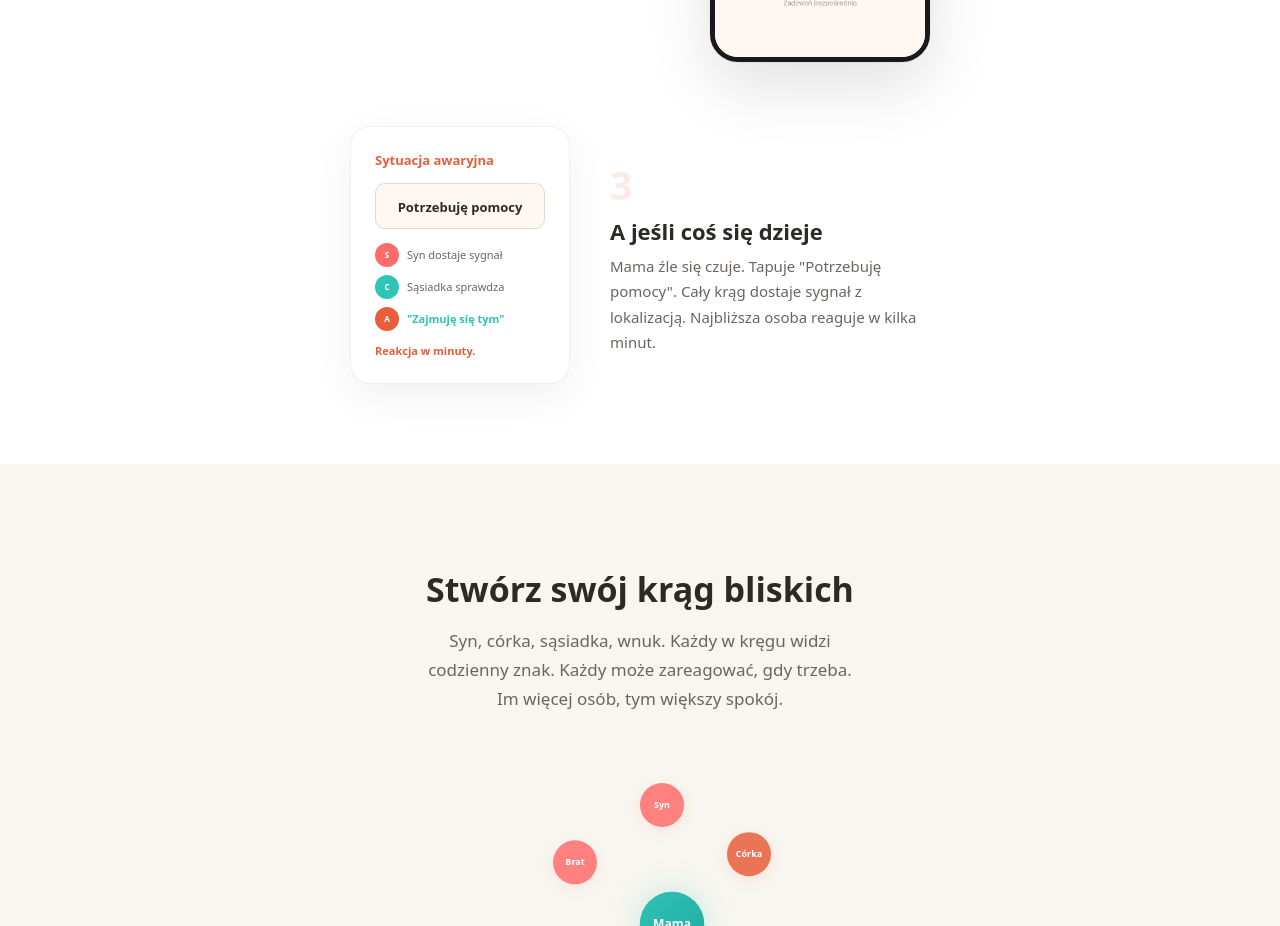
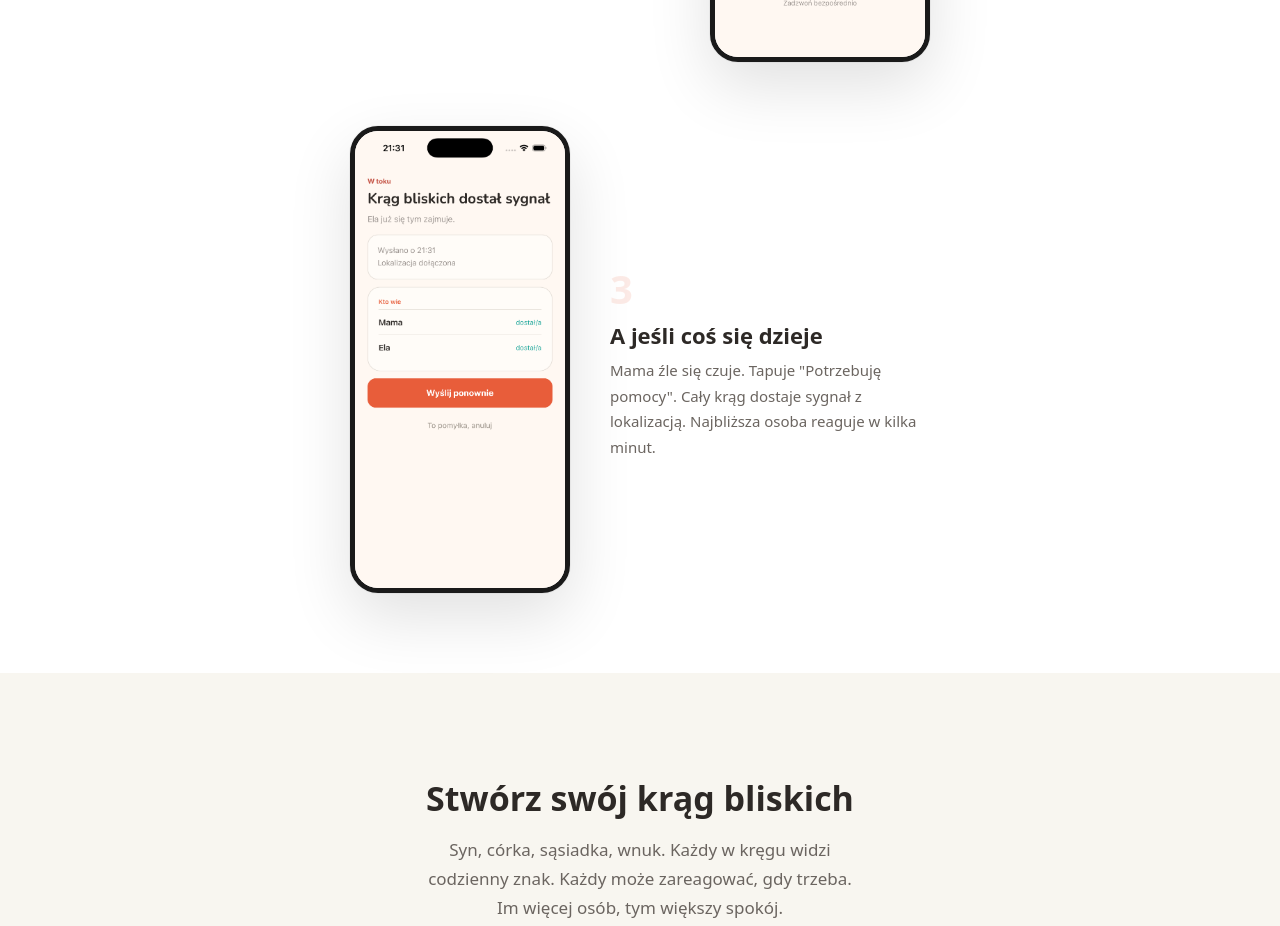
Before and after one commit to hermit85/cmok-web, a Next.js app: page / in a window 1280 px wide. Shown: the part 2200-3126 px from the top of the page. Built offline with nearby package versions, Linux system fonts and the light colour scheme.

Commit message:
Step 3: real urgent screen screenshot instead of CSS card

```diff
--- a/app/page.tsx
+++ b/app/page.tsx
@@ -76,30 +76,9 @@ export default function Home() {
             <Image src="/screen-recipient.png" alt="Znak od Mamy" width={200} height={434} className="phone-img" />
           </div>
 
-          {/* Step 3 — emergency scenario, no phone screenshot */}
+          {/* Step 3 — real emergency screen */}
           <div style={{ display:'flex',alignItems:'center',gap:40,flexWrap:'wrap',justifyContent:'center' }}>
-            {/* Visual: emergency scenario card */}
-            <div style={{ width:220,padding:24,borderRadius:20,background:'white',border:'1px solid rgba(224,218,211,0.4)',boxShadow:'0 12px 40px rgba(0,0,0,0.06)' }}>
-              <p style={{ fontSize:13,fontWeight:700,color:'#E85D3A',marginBottom:12 }}>Sytuacja awaryjna</p>
-              <div style={{ padding:'10px 14px',borderRadius:10,border:'1.5px solid #E0DAD3',background:'#FFF8F2',textAlign:'center',marginBottom:14 }}>
-                <span style={{ fontSize:13,fontWeight:700,color:'#2D2926' }}>Potrzebuję pomocy</span>
-              </div>
-              <div style={{ display:'flex',flexDirection:'column',gap:8 }}>
-                <div style={{ display:'flex',alignItems:'center',gap:8 }}>
-                  <div style={{ width:24,height:24,borderRadius:12,background:'#FF6B6B',display:'flex',alignItems:'center',justifyContent:'center',flexShrink:0 }}><span style={{ color:'white',fontSize:8,fontWeight:700 }}>S</span></div>
-                  <span style={{ fontSize:11,color:'#6B6560' }}>Syn dostaje sygnał</span>
-                </div>
-                <div style={{ display:'flex',alignItems:'center',gap:8 }}>
-                  <div style={{ width:24,height:24,borderRadius:12,background:'#2EC4B6',display:'flex',alignItems:'center',justifyContent:'center',flexShrink:0 }}><span style={{ color:'white',fontSize:8,fontWeight:700 }}>C</span></div>
-                  <span style={{ fontSize:11,color:'#6B6560' }}>Sąsiadka sprawdza</span>
-                </div>
-                <div style={{ display:'flex',alignItems:'center',gap:8 }}>
-                  <div style={{ width:24,height:24,borderRadius:12,background:'#E85D3A',display:'flex',alignItems:'center',justifyContent:'center',flexShrink:0 }}><span style={{ color:'white',fontSize:8,fontWeight:700 }}>A</span></div>
-                  <span style={{ fontSize:11,color:'#2EC4B6',fontWeight:600 }}>"Zajmuję się tym"</span>
-                </div>
-              </div>
-              <p style={{ fontSize:11,color:'#E85D3A',fontWeight:600,marginTop:12 }}>Reakcja w minuty.</p>
-            </div>
+            <Image src="/screen-urgent.png" alt="Sygnał awaryjny" width={200} height={434} className="phone-img" />
             <div style={{ flex:'1 1 250px',maxWidth:320 }}>
               <span style={{ fontSize:40,fontWeight:800,color:'#E85D3A',opacity:0.12 }}>3</span>
               <h3 style={{ fontSize:22,fontWeight:700,color:'#2D2926',marginBottom:6 }}>A jeśli coś się dzieje</h3>
```
Also changed, not shown: public/screen-urgent.png (added).
